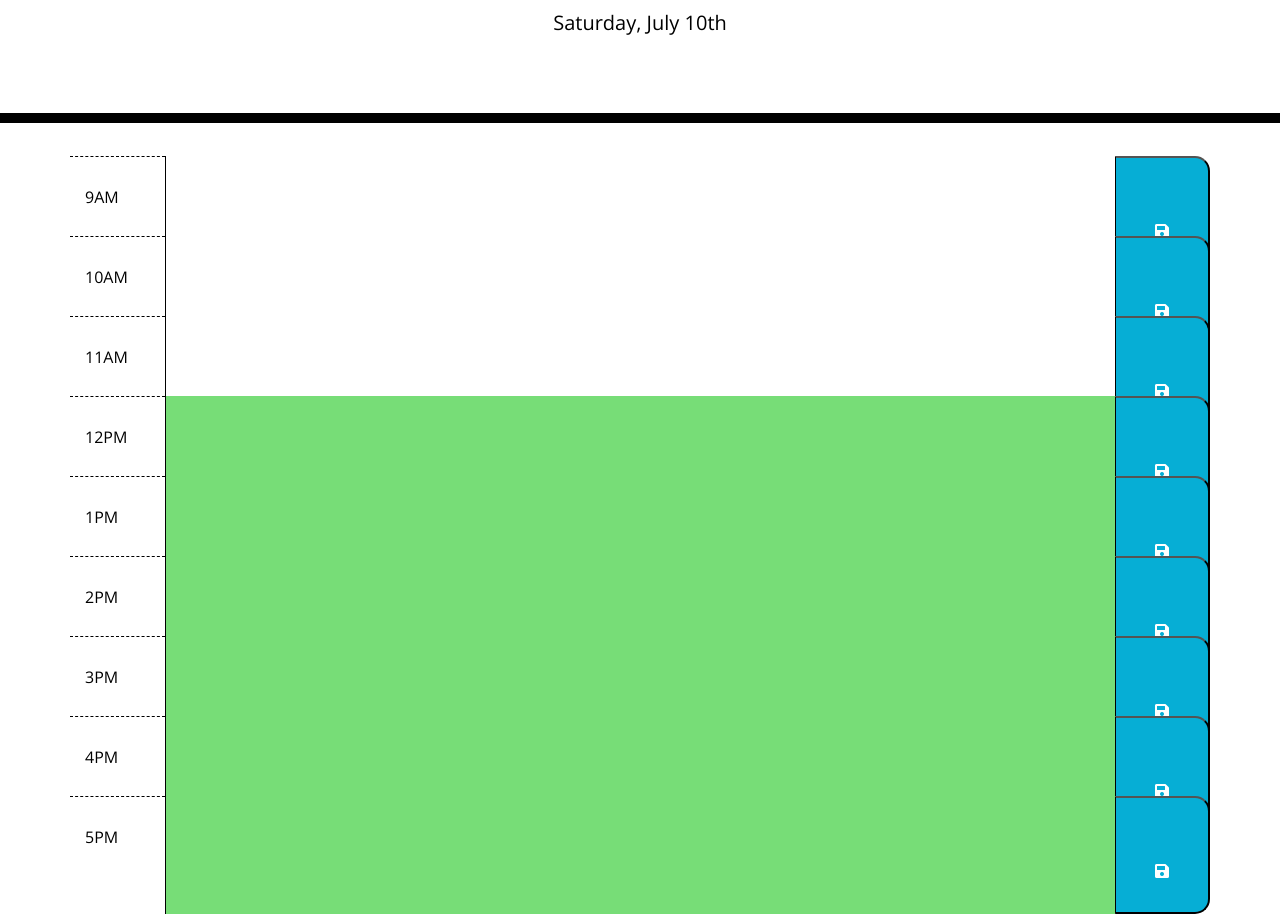
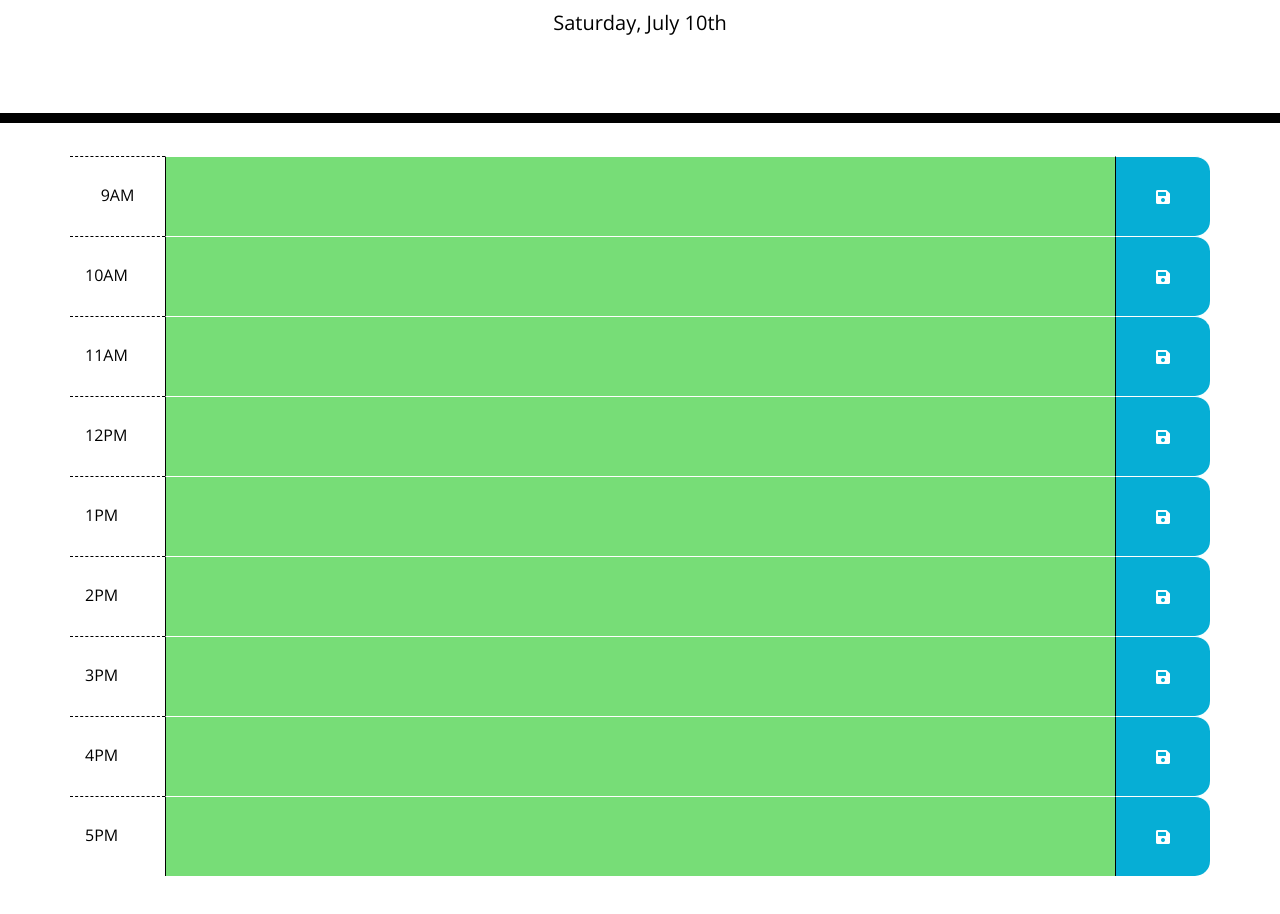
Before and after one commit to chavalk/work-day-scheduler, a plain HTML site: page index.html in a window 1280 px wide. Shown: the part 181-1095 px from the top of the page. After the commit the page ends 1057 px from the top, so only its background shows below. Drawn offline with nearby package versions, Linux system fonts and the light colour scheme.

Commit message:
Move JavaScript code to separate js file and optimize code.

```diff
--- a/index.html
+++ b/index.html
@@ -62,20 +62,20 @@
 
       <!-- Timeblocks go here -->
       <!-- First row for first hour of the day -->
-      <div class="row">
+      <div class="row time-block" id="9h">
 
         <!-- First column in first row for first hour of day. Size 1. -->
-        <div class="col-md-1 hour" id="nine">
+        <div class="col-md-1 hour">
           9AM
         </div>
 
         <!-- Second column in first row for textarea where tasks can be entered. Size 10. -->
-        <textarea class="col-md-10" id="nine-text">
+        <textarea class="col-md-10 description" id="9hr">
 
         </textarea>
 
         <!-- Third column in first row for save button. Size 1. -->
-        <button class="col-md-1 saveBtn" id="save-nine">
+        <button class="saveBtn col-md-1">
 
           <!-- Save button icon from fontawesome -->
           <i class="fas fa-save"></i>
@@ -85,20 +85,20 @@
       </div>
 
        <!-- Second row for second hour of the day -->
-      <div class="row">
+      <div class="row" id="10h">
 
         <!-- First column in second row for second hour of day. Size 1. -->
-        <div class="col-md-1 hour" id="ten">
+        <div class="col-md-1 hour">
           10AM
         </div>
 
         <!-- Second column in second row for textarea where tasks can be entered. Size 10. -->
-        <textarea class="col-md-10" id="ten-text">
+        <textarea class="col-md-10" id="10hr">
 
         </textarea>
 
         <!-- Third column in second row for save button. Size 1. -->
-        <button class="col-md-1 saveBtn" id="save-ten">
+        <button class="col-md-1 saveBtn">
 
           <!-- Save button icon from fontawesome -->
           <i class="fas fa-save"></i>
@@ -108,20 +108,20 @@
       </div>
 
       <!-- Third row for third hour of the day -->
-      <div class="row">
+      <div class="row" id="11h">
 
         <!-- First column in third row for third hour of day. Size 1. -->
-        <div class="col-md-1 hour" id="eleven">
+        <div class="col-md-1 hour">
           11AM
         </div>
 
         <!-- Second column in third row for textarea where tasks can be entered. Size 10. -->
-        <textarea class="col-md-10" id="eleven-text">
+        <textarea class="col-md-10" id="11hr">
 
         </textarea>
 
         <!-- Third column in third row for save button. Size 1. -->
-        <button class="col-md-1 saveBtn" id="save-eleven">
+        <button class="col-md-1 saveBtn">
 
           <!-- Save button icon from fontawesome -->
           <i class="fas fa-save"></i>
@@ -131,20 +131,20 @@
       </div>
 
       <!-- Fourth row for fourth hour of the day -->
-      <div class="row">
+      <div class="row" id="12h">
 
         <!-- First column in fourth row for fourth hour of day. Size 1. -->
-        <div class="col-md-1 hour" id="twelve">
+        <div class="col-md-1 hour">
           12PM
         </div>
 
         <!-- Second column in fourth row for textarea where tasks can be entered. Size 10. -->
-        <textarea class="col-md-10" id="twelve-text">
+        <textarea class="col-md-10" id="12hr">
 
         </textarea>
 
         <!-- Third column in fourth row for save button. Size 1. -->
-        <button class="col-md-1 saveBtn" id="save-twelve">
+        <button class="col-md-1 saveBtn">
 
           <!-- Save button icon from fontawesome -->
           <i class="fas fa-save"></i>
@@ -154,20 +154,20 @@
       </div>
 
       <!-- Fifth row for fifth hour of the day -->
-      <div class="row">
+      <div class="row" id="13h">
 
         <!-- First column in fifth row for fifth hour of day. Size 1. -->
-        <div class="col-md-1 hour" id="one">
+        <div class="col-md-1 hour">
           1PM
         </div>
 
         <!-- Second column in fifth row for textarea where tasks can be entered. Size 10. -->
-        <textarea class="col-md-10" id="one-text">
+        <textarea class="col-md-10" id="13hr">
 
         </textarea>
 
         <!-- Third column in fifth row for save button. Size 1. -->
-        <button class="col-md-1 saveBtn" id="save-one">
+        <button class="col-md-1 saveBtn">
 
           <!-- Save button icon from fontawesome -->
           <i class="fas fa-save"></i>
@@ -177,20 +177,20 @@
       </div>
 
       <!-- Sixth row for sixth hour of the day -->
-      <div class="row">
+      <div class="row" id="14h">
 
         <!-- First column in sixth row for sixth hour of day. Size 1. -->
-        <div class="col-md-1 hour" id="two">
+        <div class="col-md-1 hour">
           2PM
         </div>
 
         <!-- Second column in sixth row for textarea where tasks can be entered. Size 10. -->
-        <textarea class="col-md-10" id="two-text">
+        <textarea class="col-md-10" id="14hr">
 
         </textarea>
 
         <!-- Third column in sixth row for save button. Size 1. -->
-        <button class="col-md-1 saveBtn" id="save-two">
+        <button class="col-md-1 saveBtn">
 
           <!-- Save button icon from fontawesome -->
           <i class="fas fa-save"></i>
@@ -200,20 +200,20 @@
       </div>
 
       <!-- Seventh row for seventh hour of the day -->
-      <div class="row">
+      <div class="row" id="15h">
 
         <!-- First column in seventh row for seventh hour of day. Size 1. -->
-        <div class="col-md-1 hour" id="three">
+        <div class="col-md-1 hour">
           3PM
         </div>
 
         <!-- Second column in seventh row for textarea where tasks can be entered. Size 10. -->
-        <textarea class="col-md-10" id="three-text">
+        <textarea class="col-md-10" id="15hr">
 
         </textarea>
 
         <!-- Third column in seventh row for save button. Size 1. -->
-        <button class="col-md-1 saveBtn" id="save-three">
+        <button class="col-md-1 saveBtn">
 
           <!-- Save button icon from fontawesome -->
           <i class="fas fa-save"></i>
@@ -223,20 +223,20 @@
       </div>
 
       <!-- Eighth row for eighth hour of the day -->
-      <div class="row">
+      <div class="row" id="16h">
 
         <!-- First column in eighth row for eighth hour of day. Size 1. -->
-        <div class="col-md-1 hour" id="four">
+        <div class="col-md-1 hour">
           4PM
         </div>
 
         <!-- Second column in eighth row for textarea where tasks can be entered. Size 10. -->
-        <textarea class="col-md-10" id="four-text">
+        <textarea class="col-md-10" id="16hr">
 
         </textarea>
 
         <!-- Third column in eighth row for save button. Size 1. -->
-        <button class="col-md-1 saveBtn" id="save-four">
+        <button class="col-md-1 saveBtn">
 
           <!-- Save button icon from fontawesome -->
           <i class="fas fa-save"></i>
@@ -246,20 +246,20 @@
       </div>
 
       <!-- Ninth row for ninth hour of the day -->
-      <div class="row">
+      <div class="row" id="17h">
 
         <!-- First column in ninth row for ninth hour of day. Size 1. -->
-        <div class="col-md-1 hour" id="five">
+        <div class="col-md-1 hour">
           5PM
         </div>
 
         <!-- Second column in ninth row for textarea where tasks can be entered. Size 10. -->
-        <textarea class="col-md-10" id="five-text">
+        <textarea class="col-md-10" id="17hr">
 
         </textarea>
 
         <!-- Third column in ninth row for save button. Size 1. -->
-        <button class="col-md-1 saveBtn" id="save-five">
+        <button class="col-md-1 saveBtn">
 
           <!-- Save button icon from fontawesome -->
           <i class="fas fa-save"></i>
@@ -276,154 +276,8 @@
     <!-- Moment JS link -->
     <script src="https://cdnjs.cloudflare.com/ajax/libs/moment.js/2.24.0/moment.min.js"></script>
 
-    <!-- Script -->
-    <script type="text/javascript">
-
-      // Run JavaScript when DOM is ready
-      $(document).ready(function(){
-
-        // Add current day
-        $("#currentDay").text(moment().format('dddd, MMMM Do'));
-
-        // Save text entered in first hour box to local storage
-        $("#save-nine").on("click", function(){
-          localStorage.setItem("firstitem", $("#nine-text").val());
-        })
-
-        // Display any saved items in first hour box from local storage
-        $("#nine-text").text(localStorage.getItem("firstitem"));
-
-        // Save text entered in second hour box to local storage
-        $("#save-ten").on("click", function(){
-          localStorage.setItem("seconditem", $("#ten-text").val());
-        })
-
-        // Display any saved items in second hour box from local storage
-        $("#ten-text").text(localStorage.getItem("seconditem"));
-
-        // Save text entered in third hour box to local storage
-        $("#save-eleven").on("click", function(){
-          localStorage.setItem("thirditem", $("#eleven-text").val());
-        })
-
-        // Display any saved items in third hour box from local storage
-        $("#eleven-text").text(localStorage.getItem("thirditem"));
-
-        // Save text entered in fourth hour box to local storage
-        $("#save-twelve").on("click", function(){
-          localStorage.setItem("fourthitem", $("#twelve-text").val());
-        })
-
-        // Display any saved items in fourth hour box from local storage
-        $("#twelve-text").text(localStorage.getItem("fourthitem"));
-
-        // Save text entered in fifth hour box to local storage
-        $("#save-one").on("click", function(){
-          localStorage.setItem("fifthitem", $("#one-text").val());
-        })
-
-        // Display any saved items in fifth hour box from local storage
-        $("#one-text").text(localStorage.getItem("fifthitem"));
-
-        // Save text entered in sixth hour box to local storage
-        $("#save-two").on("click", function(){
-          localStorage.setItem("sixthitem", $("#two-text").val());
-        })
-
-        // Display any saved items in sixth hour box from local storage
-        $("#two-text").text(localStorage.getItem("sixthitem"));
-
-        // Save text entered in seventh hour box to local storage
-        $("#save-three").on("click", function(){
-          localStorage.setItem("seventhitem", $("#three-text").val());
-        })
-
-        // Display any saved items in seventh hour box from local storage
-        $("#three-text").text(localStorage.getItem("seventhitem"));
-
-        // Save text entered in eighth hour box to local storage
-        $("#save-four").on("click", function(){
-          localStorage.setItem("eighthitem", $("#four-text").val());
-        })
-
-        // Display any saved items in eighth hour box from local storage
-        $("#four-text").text(localStorage.getItem("eighthitem"));
-
-        // Save text entered in ninth hour box to local storage
-        $("#save-five").on("click", function(){
-          localStorage.setItem("ninthitem", $("#five-text").val());
-        })
-
-        // Display any saved items in ninth hour box from local storage
-        $("#five-text").text(localStorage.getItem("ninthitem"));
-
-        // If statements to determine background color for text areas depending on the time of day.
-        if(moment().hour() > 09){
-          $("#nine-text").addClass("past");
-        }
-
-        if(moment().hour() > 10){
-          $("#ten-text").addClass("past");
-        }
-
-        if(moment().hour() == 11){
-          $("#eleven-text").addClass("present");
-        } else if(moment().hour() > 11){
-          $("#eleven-text").addClass("past");
-        }
-
-        if(moment().hour() < 12){
-          $("#twelve-text").addClass("future");
-        } else if(moment().hour() == 12){
-          $("#twelve-text").addClass("present");
-        }else{
-          $("#twelve-text").addClass("past");
-        }
-
-        if(moment().hour() < 13){
-          $("#one-text").addClass("future");
-        }else if(moment().hour() == 01){
-          $("#one-text").addClass("present");
-        }else{
-          $("#one-text").addClass("past");
-        }
-
-        if(moment().hour() < 14){
-          $("#two-text").addClass("future");
-        } else if(moment().hour() == 02){
-          $("#two-text").addClass("present");
-        } else{
-          $("#two-text").addClass("past");
-        }
-
-        if(moment().hour() < 15){
-          $("#three-text").addClass("future");
-        } else if(moment().hour() == 03){
-          $("#three-text").addClass("present");
-        }else{
-          $("#three-text").addClass("past");
-        }
-
-        if(moment().hour() < 16){
-          $("#four-text").addClass("future");
-        }else if(moment().hour() == 04){
-          $("#four-text").addClass("present");
-        }else{
-          $("#four-text").addClass("past");
-        }
-
-        if(moment().hour() < 17){
-          $("#five-text").addClass("future");
-        }else if(moment().hour() == 05){
-          $("#five-text").addClass("present");
-        }else{
-          $("#five-text").addClass("past");
-        }
-
-      })
-
-    </script>
-
+    <!-- Script.js link -->
+    <script src="script.js"></script>
   </body>
 
 </html>
--- /dev/null
+++ b/script.js
@@ -0,0 +1,36 @@
+// Add current day
+$("#currentDay").text(moment().format('dddd, MMMM Do'));
+
+// Function to determine color code
+function colorCode() {
+    var currentTime = moment().hour();
+    var time = 9;
+    for (let i = 9; i < 18; i++) {
+        if (time < currentTime) {
+            $("#" + i + "hr").addClass("past");
+        } else if (time == currentTime) {
+            $("#" + i + "hr").addClass("present");
+        } else if (time > currentTime) {
+            $("#" + i + "hr").addClass("future");
+        }
+        time++;
+    }
+}
+
+// Function to load items from local storage
+function loadSavedItems() {
+    for (let i = 9; i < 18; i++) {
+        $("#" + i + "hr").text(localStorage.getItem(i + "h"));
+    }
+}
+
+// Save entry to local storage
+$(".saveBtn").on("click", function() {
+    localStorage.setItem($(this).parent().attr("id"), $("#9hr").val());
+})
+
+// Call function to color code
+colorCode();
+
+// Call function to load saved items
+loadSavedItems();
--- a/style.css
+++ b/style.css
@@ -23,6 +23,7 @@ textarea{
 
 .description{
   white-space: pre-wrap;
+  height: 80px;
 }
 
 .time-block{
@@ -31,30 +32,35 @@ textarea{
 }
 
 .row {
-  white-space: pre-wrap;
+  /* white-space: pre-wrap; */
   height: 80px;
-  border-top: 1px solid white;;
+  border-top: 1px solid white;
 }
 
 .hour {
   background-color: #ffffff ;
   color: #000000;
   border-top: 1px dashed #000000;
+  height: 80px;
+  padding-top: 30px;
 }
 
 .past {
   background-color: #d3d3d3;
-  color: white;
+  color: black;
+  border-top: 1px solid white;
 }
 
 .present {
   background-color: #ff6961;
-  color: white;
+  color:black;
+  border-top: 1px solid white;
 }
 
 .future {
   background-color: #77dd77;
-  color: white;
+  color: black;
+  border-top: 1px solid white;
 }
 
 .saveBtn {
@@ -63,6 +69,10 @@ textarea{
   border-bottom-right-radius: 15px;
   background-color: #06AED5;
   color: white;
+  height: 80px;
+  border-top: 1px solid white;
+  border-right: none;
+  border-bottom: none;
 }
 
 .saveBtn i:hover {
@@ -70,7 +80,8 @@ textarea{
   transition: all .3s ease-in-out;
 }
 
-i {
-  margin: 0 auto;
-  width: 70%;
+.center {
+  text-align: center;
+  width: 100%;
+  display: inline-block;
 }
```
